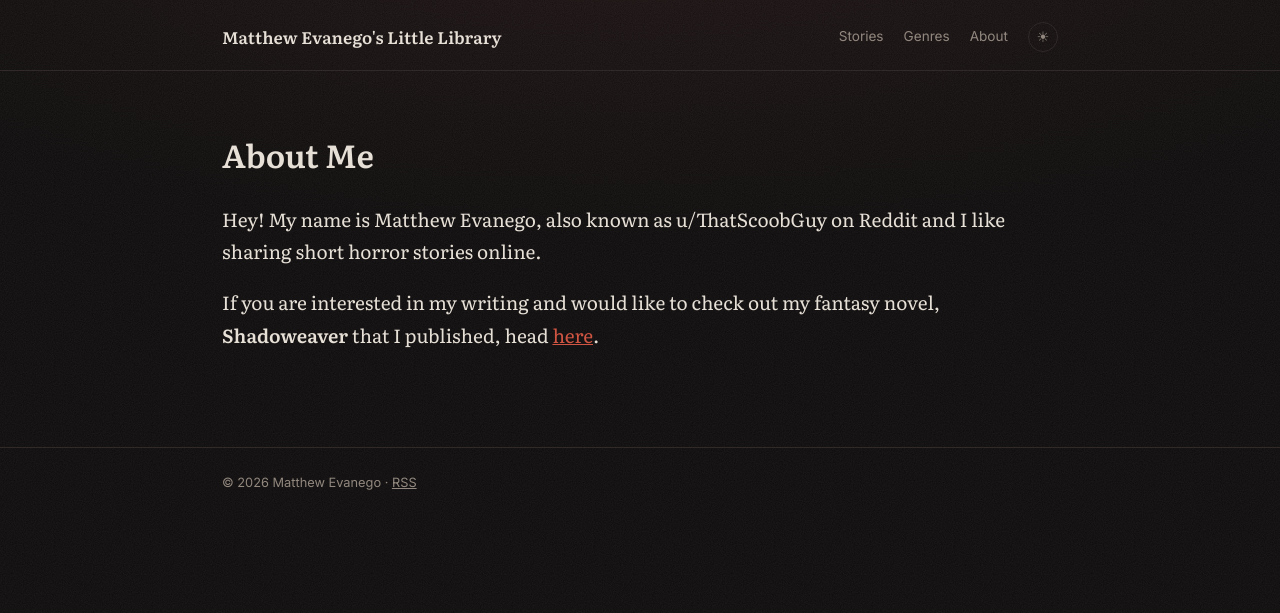
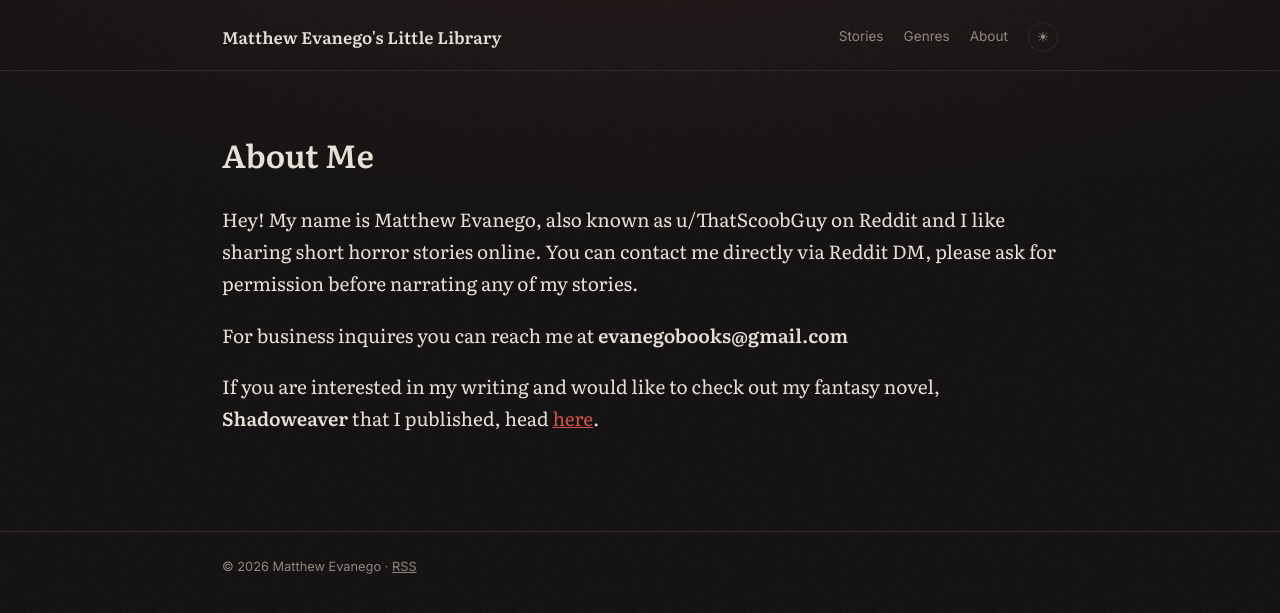
Before and after one commit to mevanego1/mevanego1.github.io, a Jekyll site: the page built from about.md, in a window 1280 px wide. Shown: the top 613 px of the page. Built offline with Jekyll 4.4.1, drawn with Linux system fonts in a browser that asks for light colours.

Commit message:
Updated about

```diff
--- a/about.md
+++ b/about.md
@@ -8,7 +8,11 @@ permalink: /about/
 # About Me
 
 Hey! My name is Matthew Evanego, also known as u/ThatScoobGuy on Reddit and I like sharing short horror stories online.
+You can contact me directly via Reddit DM, please ask for permission before narrating any of my stories.
+
+For business inquires you can reach me at **evanegobooks@gmail.com**
 
 If you are interested in my writing and would like to check out my fantasy novel, **Shadoweaver** that I published, head [here](https://www.amazon.com/dp/B0DJNCML1L?plpRedirect=mhFallback&ref=clp_hp_h_pc).
 
+
 </div>
```
